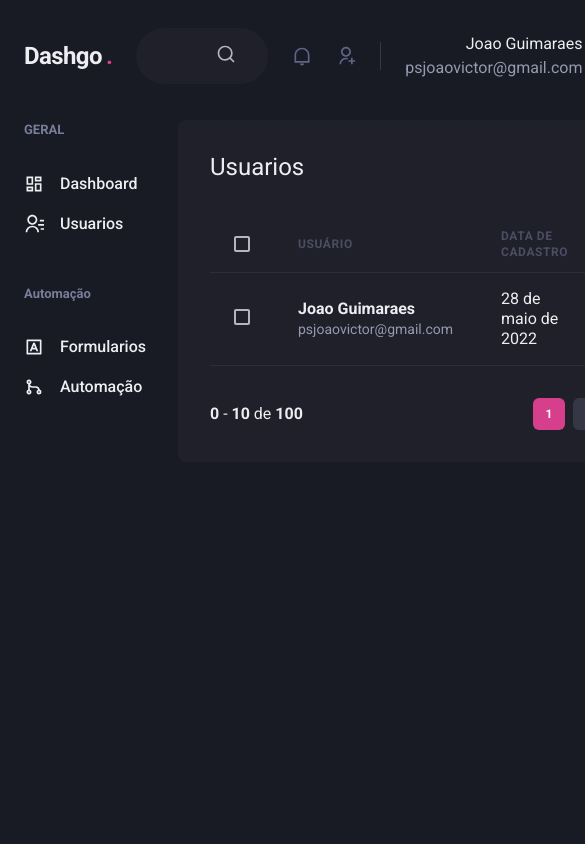
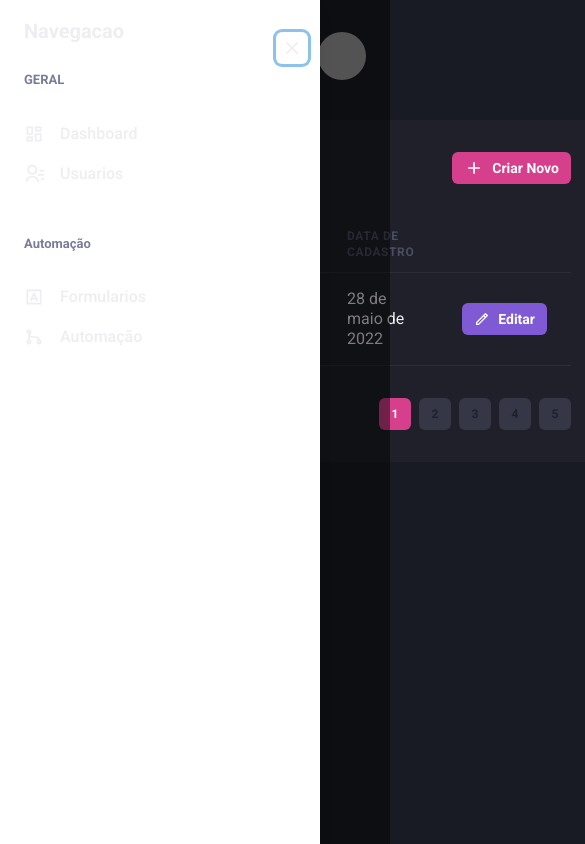
Before and after one commit to Joaopsguimaraes/dashgo-chakraui, a Next.js app: page /users in a window 390 px wide. Shown: the top 844 px of the page, 585 px wide, since content can reach past the window. Built offline with nearby package versions, Linux system fonts and the light colour scheme; grey boxes are pictures that could not be loaded.

Commit message:
refactor: :recycle: Applicate responsive props=

```diff
--- a/src/components/Header.tsx
+++ /dev/null
@@ -1,19 +0,0 @@
-/* eslint-disable react/react-in-jsx-scope */
-import { Flex } from '@chakra-ui/react';
-import { Logo } from './Header/Logo';
-import { NotificationsNave } from './Header/NotificationsNav';
-import { Profile } from './Header/Profile';
-import { SearchBox } from './Header/SearchBox';
-
-export function Header() {
-  return (
-    <Flex as="header" w="100%" maxWidth={1400} h="20" mx="auto" mt="4" px="6" align="center">
-      <Logo />
-      <SearchBox />
-      <Flex align="center" ml="auto">
-        <NotificationsNave />
-        <Profile />
-      </Flex>
-    </Flex>
-  );
-}
--- a/src/components/Header/Profile.tsx
+++ b/src/components/Header/Profile.tsx
@@ -1,13 +1,19 @@
 /* eslint-disable react/react-in-jsx-scope */
 import { Flex, Box, Avatar, Text } from '@chakra-ui/react';
 
-export function Profile() {
+interface ProfileProps {
+  showProfileData?: boolean;
+}
+
+export function Profile({ showProfileData = true }: ProfileProps) {
   return (
     <Flex align="center">
-      <Box mr="4" textAlign="right">
-        <Text>Joao Guimaraes</Text>
-        <Text color="gray.300">psjoaovictor@gmail.com</Text>
-      </Box>
+      {showProfileData && (
+        <Box mr="4" textAlign="right">
+          <Text>Joao Guimaraes</Text>
+          <Text color="gray.300">psjoaovictor@gmail.com</Text>
+        </Box>
+      )}
       <Avatar size="md" name="Joao Guimaraes" src="https://github.com/Joaopsguimaraes.png" />
     </Flex>
   );
--- /dev/null
+++ b/src/components/Header/index.tsx
@@ -0,0 +1,24 @@
+/* eslint-disable react/react-in-jsx-scope */
+import { Flex, useBreakpointValue } from '@chakra-ui/react';
+import { Logo } from './Logo';
+import { NotificationsNave } from './NotificationsNav';
+import { Profile } from './Profile';
+import { SearchBox } from './SearchBox';
+
+export function Header() {
+  const isWideVersion = useBreakpointValue({
+    base: false,
+    lg: true
+  });
+
+  return (
+    <Flex as="header" w="100%" maxWidth={1400} h="20" mx="auto" mt="4" px="6" align="center">
+      <Logo />
+      {isWideVersion && <SearchBox />}
+      <Flex align="center" ml="auto">
+        <NotificationsNave />
+        <Profile showProfileData={isWideVersion} />
+      </Flex>
+    </Flex>
+  );
+}
--- /dev/null
+++ b/src/components/Sidebar/SidebarNav.tsx
@@ -0,0 +1,20 @@
+/* eslint-disable react/react-in-jsx-scope */
+import { Stack } from '@chakra-ui/react';
+import { RiContactsLine, RiDashboardLine, RiGitMergeLine, RiInputMethodLine } from 'react-icons/ri';
+import { NavLink } from './NavLink';
+import { NavSection } from './NavSection';
+
+export function SidebarNav() {
+  return (
+    <Stack spacing="12" align="flex-start">
+      <NavSection title="GERAL">
+        <NavLink icon={RiDashboardLine}>Dashboard</NavLink>
+        <NavLink icon={RiContactsLine}>Usuarios</NavLink>
+      </NavSection>
+      <NavSection title="Automação">
+        <NavLink icon={RiInputMethodLine}>Formularios</NavLink>
+        <NavLink icon={RiGitMergeLine}>Automação</NavLink>
+      </NavSection>
+    </Stack>
+  );
+}
--- a/src/components/Sidebar/index.tsx
+++ b/src/components/Sidebar/index.tsx
@@ -1,23 +1,43 @@
+/* eslint-disable @typescript-eslint/no-empty-function */
 /* eslint-disable react/react-in-jsx-scope */
 
-import { Box, Stack } from '@chakra-ui/react';
-import { RiContactsLine, RiDashboardLine, RiGitMergeLine, RiInputMethodLine } from 'react-icons/ri';
-import { NavLink } from './NavLink';
-import { NavSection } from './NavSection';
+import {
+  Box,
+  Drawer,
+  DrawerBody,
+  DrawerCloseButton,
+  DrawerContent,
+  DrawerHeader,
+  DrawerOverlay,
+  useBreakpointValue
+} from '@chakra-ui/react';
+import { SidebarNav } from './SidebarNav';
 
 export function Sidebar() {
+  const isDrawerSidebar = useBreakpointValue({
+    base: true,
+    lg: false
+  });
+
+  if (isDrawerSidebar) {
+    return (
+      <Drawer isOpen={true} placement="left" onClose={() => {}}>
+        <DrawerOverlay>
+          <DrawerContent>
+            <DrawerCloseButton mt="6" />
+            <DrawerHeader>Navegacao</DrawerHeader>
+            <DrawerBody>
+              <SidebarNav />
+            </DrawerBody>
+          </DrawerContent>
+        </DrawerOverlay>
+      </Drawer>
+    );
+  }
+
   return (
     <Box as="aside" w="64" mr="8">
-      <Stack spacing="12" align="flex-start">
-        <NavSection title="GERAL">
-          <NavLink icon={RiDashboardLine}>Dashboard</NavLink>
-          <NavLink icon={RiContactsLine}>Usuarios</NavLink>
-        </NavSection>
-        <NavSection title="Automação">
-          <NavLink icon={RiInputMethodLine}>Formularios</NavLink>
-          <NavLink icon={RiGitMergeLine}>Automação</NavLink>
-        </NavSection>
-      </Stack>
+      <SidebarNav />
     </Box>
   );
 }
--- a/src/pages/dashboard.tsx
+++ b/src/pages/dashboard.tsx
@@ -72,7 +72,7 @@ export default function Dashboard() {
             </Text>
             <Chart options={options} series={series} type="area" height={160} />
           </Box>
-          <Box p="8" bgColor="gray.800" borderRadius={8}>
+          <Box p="8" bgColor="gray.800" borderRadius={8} pb="4">
             <Text fontSize="lg" mb="4">
               Taxa de abertura
             </Text>
```
